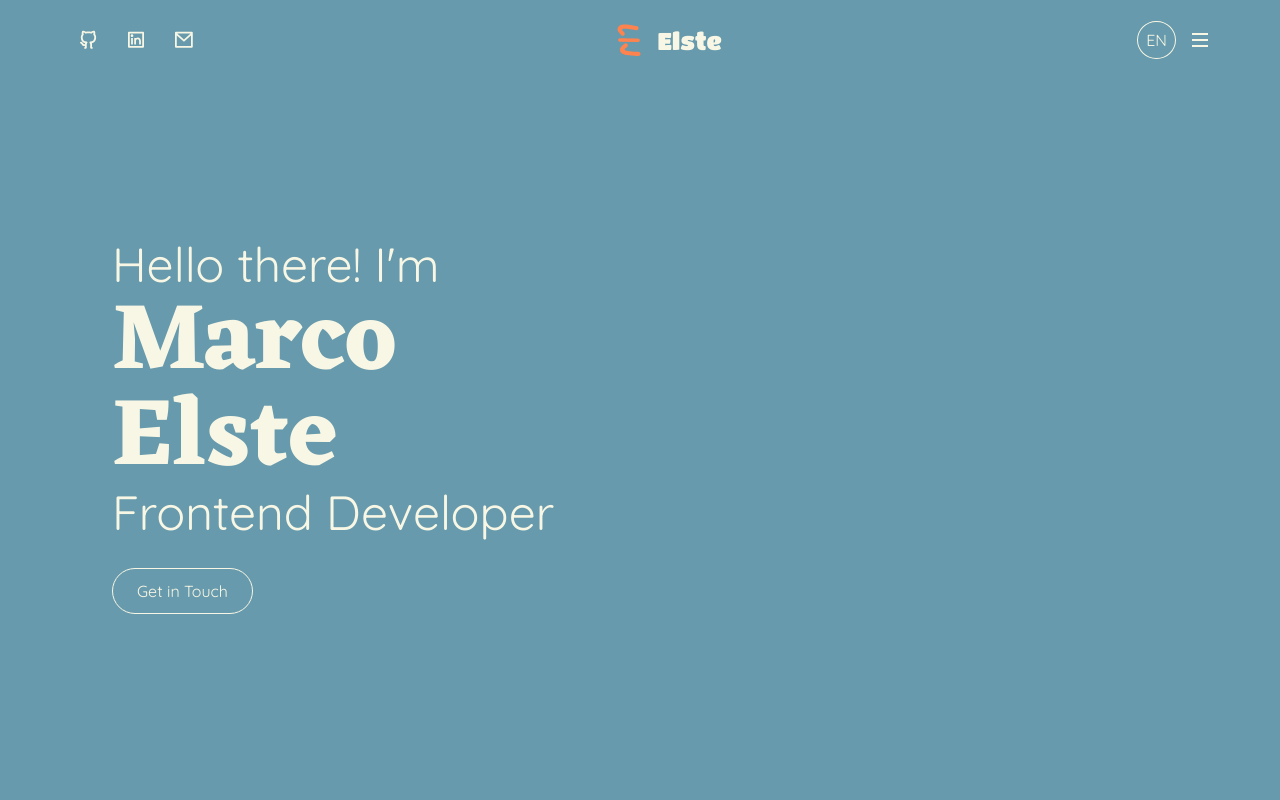
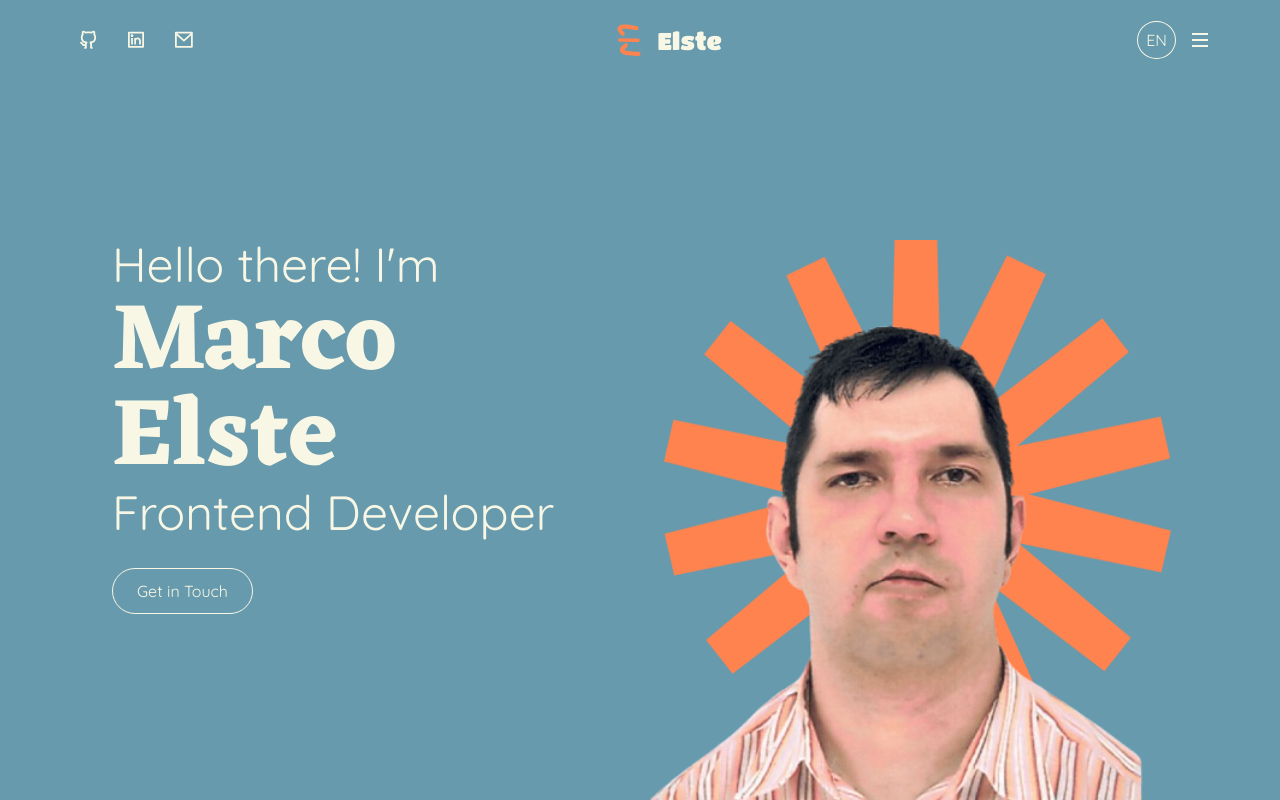
Before and after one commit to elma1989/portfolio, an Angular app: page / in a window 1280 px wide. Built offline with nearby package versions, Linux system fonts and the light colour scheme.

Commit message:
chore: Updated hero-section.component.html - Added img-area

```diff
--- a/src/app/main-content/hero-section/hero-section.component.html
+++ b/src/app/main-content/hero-section/hero-section.component.html
@@ -1,5 +1,5 @@
 <div class="content flex">
-    <div class="content-area relative w-full h-full flex flex-col p-4 lg:flex-row lg:w-9/10 lg:pt-40 lg:pr-0 lg:pb-0 lg:pl-28">
+    <div class="content-area relative w-full h-full flex flex-col p-4 pb-0 lg:flex-row lg:w-9/10 lg:pt-40 lg:pr-0 lg:pb-0 lg:pl-28">
         <div class="desc-area w-full h-1/2 lg:w-1/2 lg:h-full">
             <h2 class="text-[1.5rem]/[1.5rem] lg:text-[3rem]/[3rem] mb-2">{{ 'hero.greating' | translate }}</h2>
             <h1 class="text-[4.5rem]/[4.5rem] lg:text-[6rem]/[6rem] font-eczar">Marco</h1>
@@ -8,5 +8,9 @@
             <button class="btn-default mt-8"
             (click)="goToContact()">{{ 'hero.btn' | translate }}</button>
         </div>
+        <div class="img-area w-full h-1/2 lg:w-1/2 lg:h-full relative">
+            <img src="assets/img/01_hero/flower.png" class="flower absolute w-64 h-64 lg:w-lg lg:h-128 lg:left-8">
+            <img src="assets/img/01_hero/me.png" class="portrait w-full absolute bottom-0 left-0">
+        </div>
     </div>
 </div>
```
Also changed, not shown: 2 other files (tests, documents, lock files or other folders).
